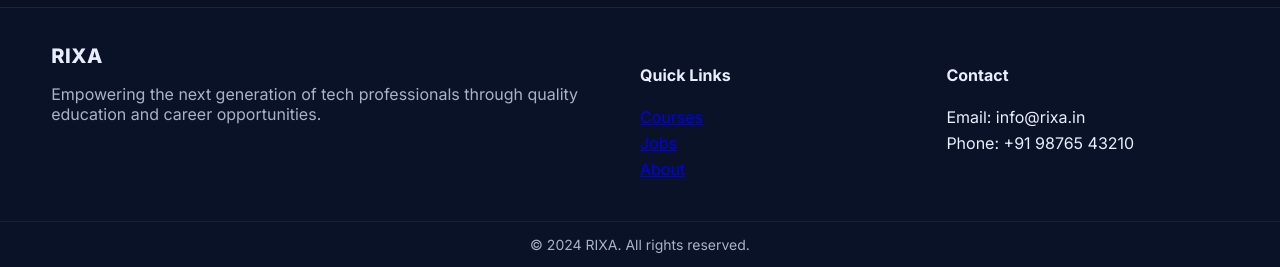
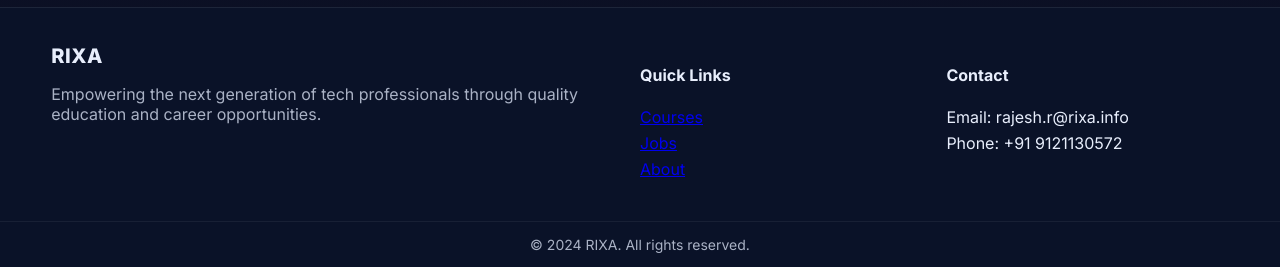
Before and after one commit to rixainfotech/online_service, a Django app: page / in a window 1280 px wide. Shown: the part 1916-2183 px from the top of the page. Run offline with Django 5.2, Linux system fonts and the light colour scheme.

Commit message:
fifth commit

```diff
--- a/templates/index.html
+++ b/templates/index.html
@@ -188,8 +188,8 @@
         <div>
           <h4>Contact</h4>
           <ul class="list">
-            <li>Email: info@rixa.in</li>
-            <li>Phone: +91 98765 43210</li>
+            <li>Email: rajesh.r@rixa.info</li>
+            <li>Phone: +91 9121130572</li>
           </ul>
         </div>
       </div>
```
